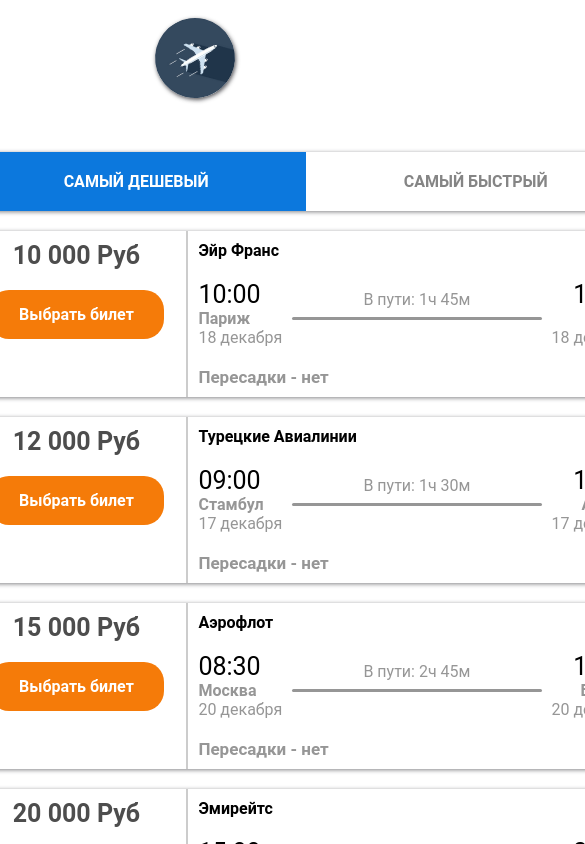
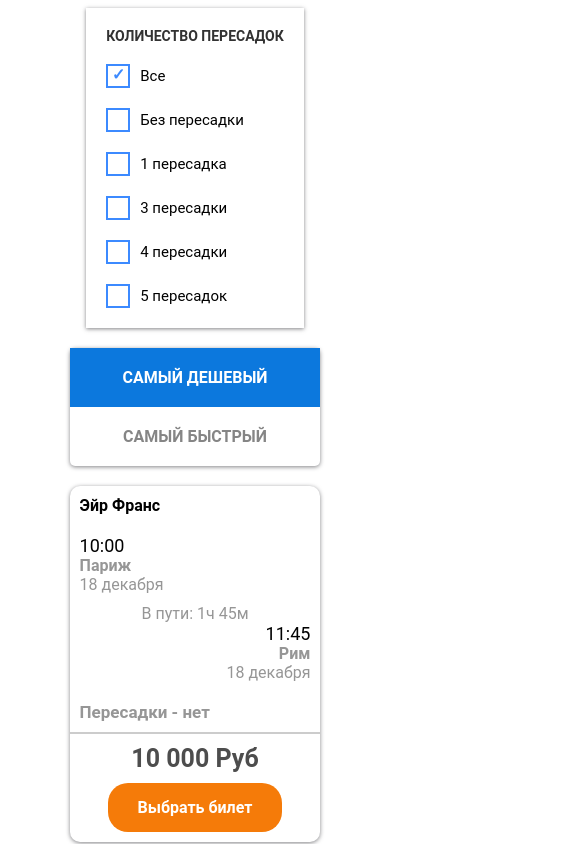
Before and after one commit to olzx/search-for-ait-tickets, a React (Vite) app: page / in a window 390 px wide. Shown: the top 844 px of the page, 585 px wide, since content can reach past the window. Built offline with nearby package versions, Linux system fonts and the light colour scheme.

Commit message:
added responsive design with media queries

```diff
--- a/src/app.scss
+++ b/src/app.scss
@@ -3,10 +3,26 @@
 
     &__leftPanel {
         margin-right: 20px;
+
+        @media (max-width: 950px) {
+            margin-right: 0px;
+            margin-bottom: 20px;
+
+            display: flex;
+            justify-content: center;
+        }
     }
 
     &__rightPanel {
         width: 732px;
+
+        @media (max-width: 750px) {
+            width: 100%;
+        }
+    }
+
+    @media (max-width: 950px) {
+        flex-direction: column;
     }
 }
 
@@ -29,4 +45,15 @@
             transform: rotate(-390deg);
         }
     }
+
+    @media (max-width: 950px) {
+        position: absolute;
+        margin: 0px;
+        left: 20px;
+        top: 20px;
+    }
+
+    @media (max-width: 520px) {
+        display: none;
+    }
 }
--- a/src/components/Modal/Modal.scss
+++ b/src/components/Modal/Modal.scss
@@ -4,6 +4,11 @@
     border: 1px solid #ccc;
     border-radius: 10px;
     z-index: 10;
+
+    @media (max-width: 545px) {
+        width: auto;
+        margin: 0px 20px 0px 20px;
+    }
 }
 
 .modal {
--- a/src/components/ShowInfoTickedCard/ShowInfoTickedCard.scss
+++ b/src/components/ShowInfoTickedCard/ShowInfoTickedCard.scss
@@ -2,5 +2,14 @@
     &__bottom {
         display: flex;
         justify-content: space-between;
+
+        @media (max-width: 400px) {
+            flex-direction: column;
+            justify-content: center;
+        }
+
+        & > button:not(:last-child) {
+            margin-bottom: 10px;
+        }
     }
 }
--- a/src/components/Sorting/Sorting.scss
+++ b/src/components/Sorting/Sorting.scss
@@ -4,4 +4,8 @@
     box-shadow: 0px 1px 4px rgba(33, 33, 38, 0.555);
     display: flex;
     justify-content: space-between;
+
+    @media (max-width: 612px) {
+        flex-direction: column;
+    }
 }
--- a/src/components/TicketCard/TicketCard.scss
+++ b/src/components/TicketCard/TicketCard.scss
@@ -11,6 +11,10 @@
         box-shadow: 0px 2px 8px rgba(33, 33, 38, 0.76);
     }
 
+    @media (max-width: 612px) {
+        flex-direction: column-reverse;
+    }
+
     &__leftPanel {
         display: flex;
         flex-direction: column;
@@ -18,6 +22,13 @@
 
         width: 220px;
         border-right: 2px solid #ccc;
+
+        @media (max-width: 612px) {
+            border-right: 0px;
+            border-top: 2px solid #ccc;
+            width: 100%;
+            padding-bottom: 10px;
+        }
     }
 
     &__rightPanel {
@@ -33,6 +44,10 @@
         color: #4d4d4d;
         margin-top: 10px;
         margin-bottom: 20px;
+
+        @media (max-width: 612px) {
+            margin-bottom: 10px;
+        }
     }
 
     &__middlePanel {
@@ -47,6 +62,10 @@
 
 .flightInfo {
     display: flex;
+
+    @media (max-width: 400px) {
+        flex-direction: column;
+    }
 
     &__left {
         text-align: left;
@@ -67,6 +86,10 @@
             background-color: #969696;
             top: 37px;
             border-radius: 10px;
+
+            @media (max-width: 750px) {
+                display: none;
+            }
         }
     }
 
@@ -77,11 +100,19 @@
 
     &__time {
         font-size: 25px;
+
+        @media (max-width: 400px) {
+            font-size: 18px;
+        }
     }
 
     &__city {
         color: #969696;
         font-weight: bold;
+
+        @media (max-width: 400px) {
+            font-size: 16px;
+        }
     }
 
     &__date {
```
